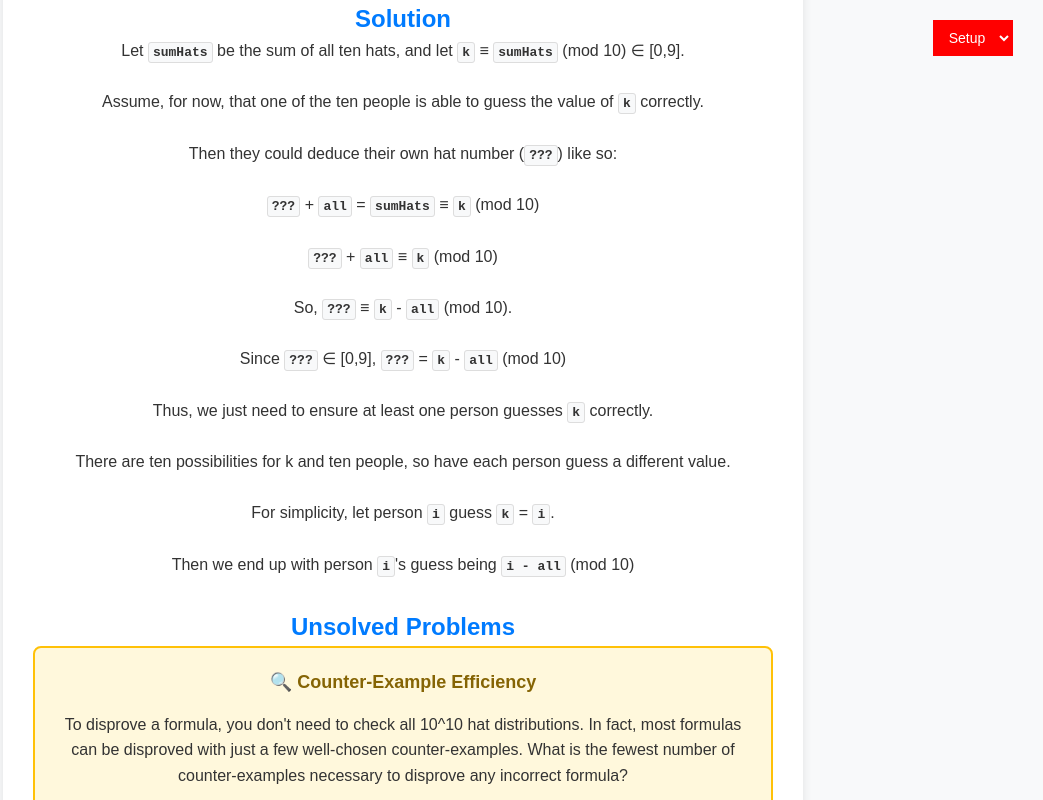
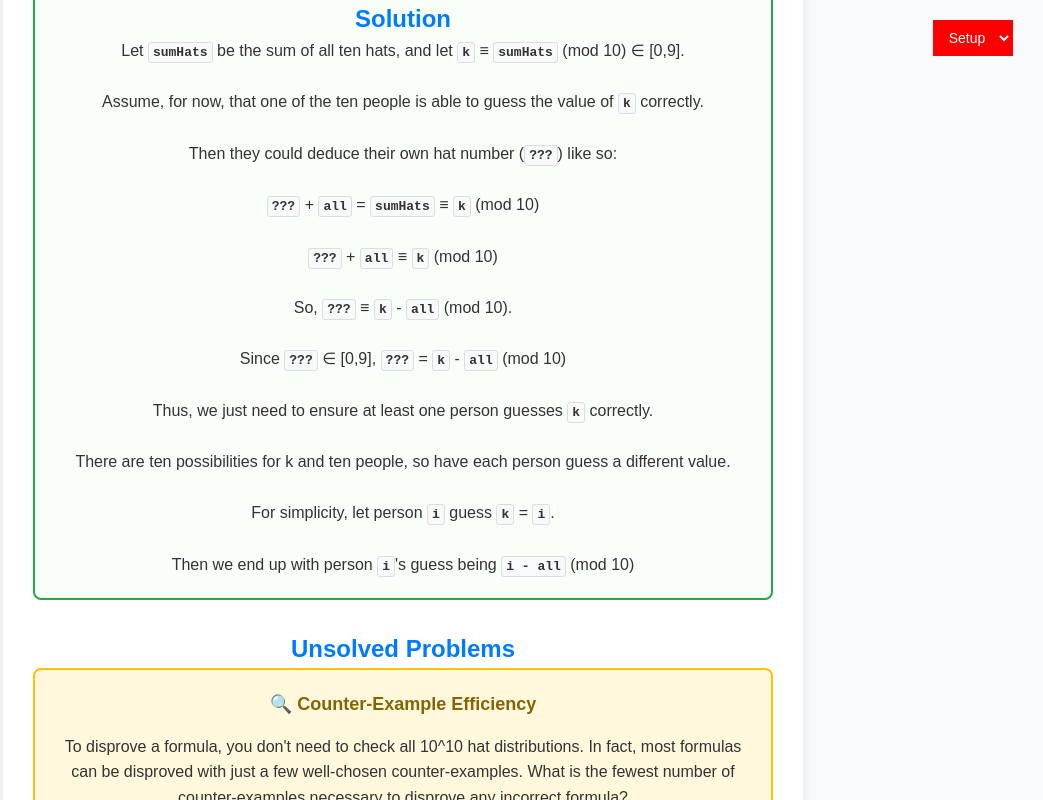
Before and after one commit to rajtiller/ten-hats-riddle, a React (Vite) app: page / in a window 1280 px wide. Both pictures are taken after a click on the button "See Solution". Shown: the whole page, without its empty margins (237-1280 px from the left). Built offline with nearby package versions, Linux system fonts and the light colour scheme.

Commit message:
added boxes

```diff
--- a/src/images/Explanation.tsx
+++ b/src/images/Explanation.tsx
@@ -203,9 +203,18 @@ const Explanation: React.FC<ExplanationProps> = ({
           {/* Solution Section - Hidden by default */}
           {showSolution && (
             <>
+              <div
+                style={{
+                  border: "2px solid #28a745",
+                  backgroundColor: "#f8fff9",
+                  borderRadius: "8px",
+                  padding: "20px",
+                  marginBottom: "30px",
+                }}
+              >
                 <h2
                   ref={solutionRef}
-                style={{ color: "#007bff", marginTop: "30px" }}
+                  style={{ color: "#007bff", marginTop: "0" }}
                 >
                   Solution
                 </h2>
@@ -453,7 +462,7 @@ const Explanation: React.FC<ExplanationProps> = ({
                   <strong
                     style={{
                       fontFamily: "monospace",
-                    backgroundColor: "#f8f9fa",
+                      backgroundColor: "#f9f9f9",
                       padding: "2px 4px",
                       border: "1px solid #ddd",
                       borderRadius: "3px",
@@ -463,8 +472,8 @@ const Explanation: React.FC<ExplanationProps> = ({
                   </strong>{" "}
                   correctly.
                   <br />
-                <br /> There are ten possibilities for k and ten people, so have
-                each person guess a different value.
+                  <br /> There are ten possibilities for k and ten people, so
+                  have each person guess a different value.
                   <br />
                   <br /> For simplicity, let person{" "}
                   <strong
@@ -530,6 +539,7 @@ const Explanation: React.FC<ExplanationProps> = ({
                   </strong>{" "}
                   (mod 10)
                 </p>
+              </div>
 
               <h2 style={{ color: "#007bff", marginTop: "30px" }}>
                 Unsolved Problems
@@ -633,15 +643,25 @@ const Explanation: React.FC<ExplanationProps> = ({
                 </p>
               </div>
 
-              <h2 style={{ color: "#007bff", marginTop: "30px" }}>Misc</h2>
+              <div
+                style={{
+                  border: "2px solid #6f42c1",
+                  backgroundColor: "#f8f6ff",
+                  borderRadius: "8px",
+                  padding: "20px",
+                  marginBottom: "30px",
+                }}
+              >
+                <h2 style={{ color: "#007bff", marginTop: "0" }}>Misc</h2>
                 <p>
                   The nature of the problem guarantees any correct solution will
                   have <b>exactly</b> one person guess their hat correctly each
-                round. As visualized below, each person can only guess their hat
-                correctly <b>10%</b> of the time. This is <b>just enough</b> to
-                perfectly cover <b>100%</b> of cases. Any overlaps (situations
-                where multiple people guess correctly) would leave some spots
-                uncovered (no one guesses correctly).
+                  round. As visualized below, each person can only guess their
+                  hat correctly <b>10%</b> of the time. This is{" "}
+                  <b>just enough</b> to perfectly cover <b>100%</b> of cases.
+                  Any overlaps (situations where multiple people guess
+                  correctly) would leave some spots uncovered (no one guesses
+                  correctly).
                 </p>
 
                 <div style={{ margin: "20px 0" }}>
@@ -892,6 +912,7 @@ const Explanation: React.FC<ExplanationProps> = ({
                     </div>
                   </div>
                 </div>
+              </div>
 
               {/* Credit section - moved to bottom */}
               <div
```
Lines whose indentation alone changed are shown as unchanged.
